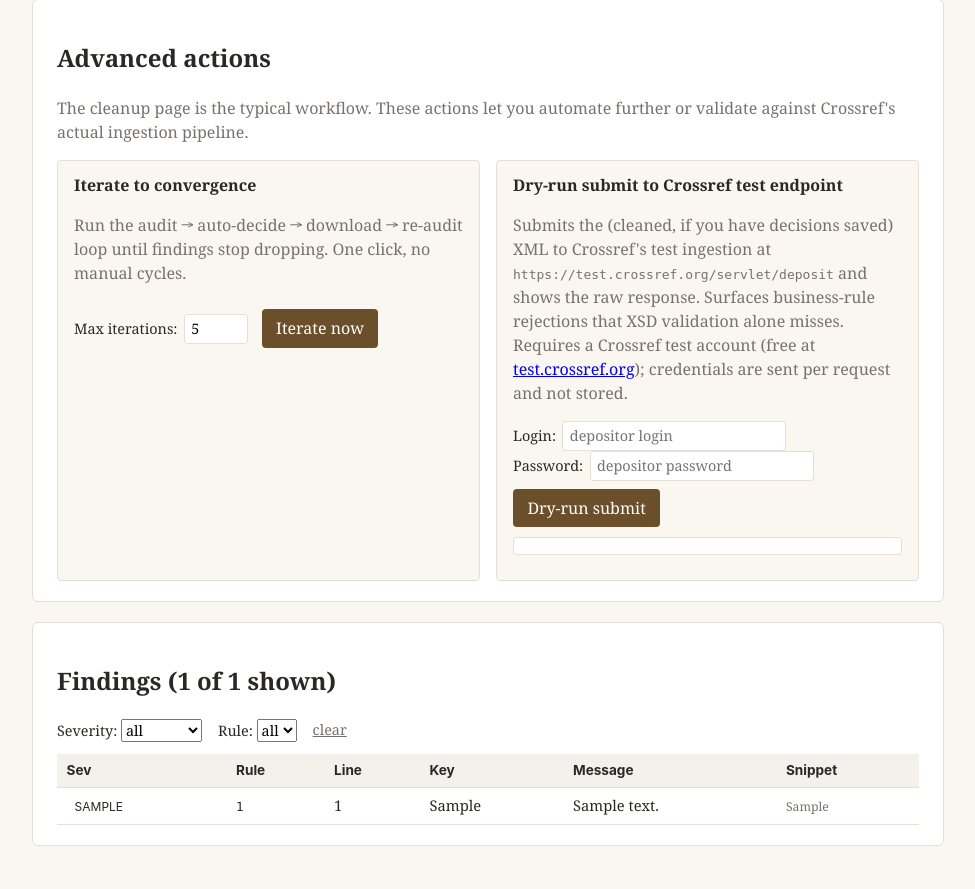
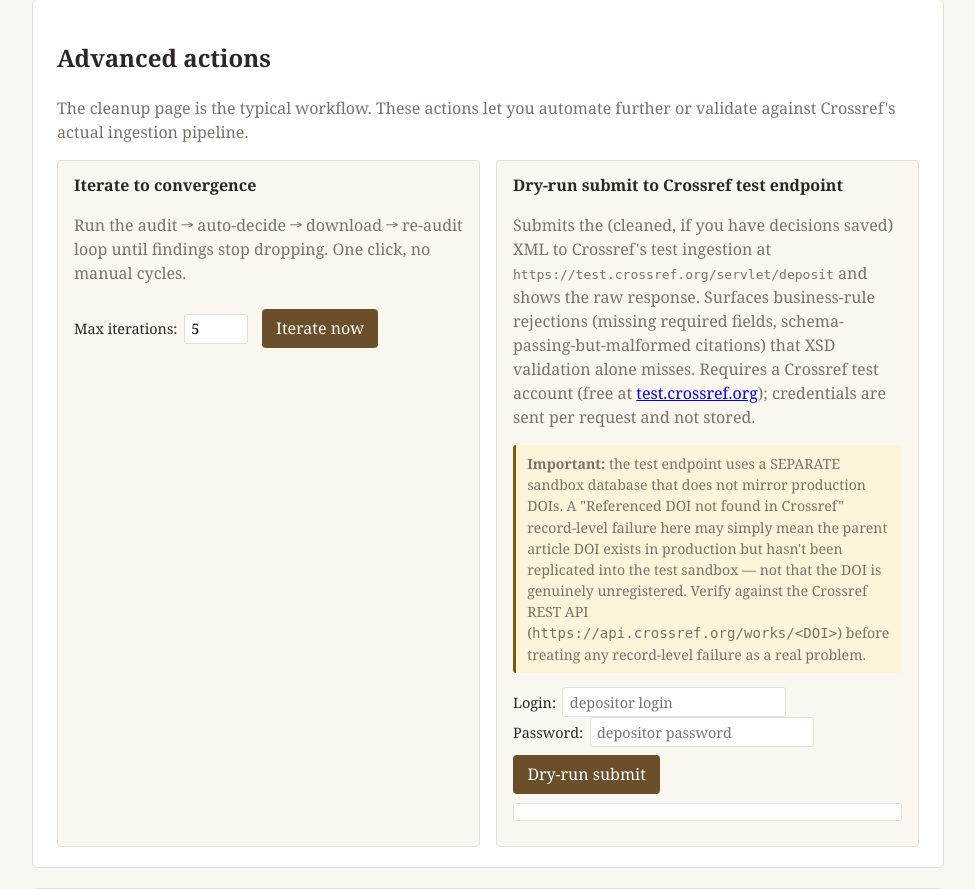
Before and after one commit to ftoohyoo37-arch/crossref-references-deposit-auditor, a Flask app: page /report/1 in a window 1280 px wide. Shown: the part 393-1282 px from the top of the page, without its empty margins (152-1127 px from the left). Run offline with Flask 3, Linux system fonts and the light colour scheme; tables that the repository leaves empty hold one stand-in row (values such as "Sample post"); parts of the project's set-up code (start-up, migrations or seed data) failed here and were passed over.

Commit message:
Warn that test endpoint failures don't always mean real problems
A real Reflections test deposit had 3 records fail with "Referenced
DOI not found in Crossref" — but the DOIs were demonstrably registered
in production (verified via Crossref REST API). The failures were
artifacts of the test sandbox not mirroring production DOIs.

Add a yellow-highlighted callout to the Dry-run submit form on the
report page noting this gotcha and pointing users to verify against
the Crossref REST API before treating record-level failures as real
problems. Per-citation errors aren't subject to this issue (they're
business-rule violations that apply equally in test and production)
and remain actionable.

Co-Authored-By: Claude Opus 4.7 (1M context) <noreply@anthropic.com>

```diff
--- a/templates/report.html
+++ b/templates/report.html
@@ -50,9 +50,18 @@
       <p class="muted">
         Submits the (cleaned, if you have decisions saved) XML to Crossref's test ingestion at
         <code>https://test.crossref.org/servlet/deposit</code> and shows the raw response.
-        Surfaces business-rule rejections that XSD validation alone misses.
+        Surfaces business-rule rejections (missing required fields, schema-passing-but-malformed
+        citations) that XSD validation alone misses.
         Requires a Crossref test account (free at <a href="https://test.crossref.org/">test.crossref.org</a>);
         credentials are sent per request and not stored.
+      </p>
+      <p class="muted" style="background:#fdf4d9;border-left:3px solid var(--warn-fg);padding:0.5rem 0.7rem;border-radius:3px;font-size:0.88rem">
+        <b>Important:</b> the test endpoint uses a SEPARATE sandbox database that does not mirror
+        production DOIs. A &quot;Referenced DOI not found in Crossref&quot; record-level failure here
+        may simply mean the parent article DOI exists in production but hasn't been replicated
+        into the test sandbox &mdash; not that the DOI is genuinely unregistered. Verify against
+        the Crossref REST API (<code>https://api.crossref.org/works/&lt;DOI&gt;</code>) before
+        treating any record-level failure as a real problem.
       </p>
       <label>Login:
         <input type="text" id="dryrun-user" placeholder="depositor login" style="width:14rem">
```
